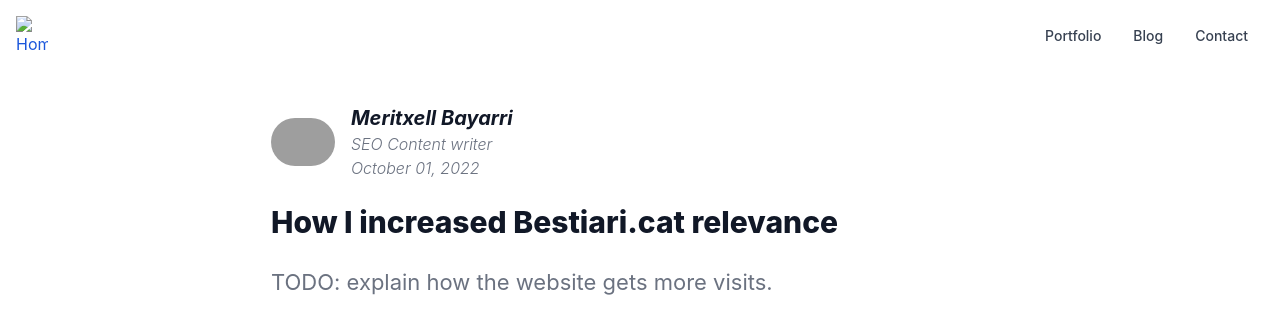
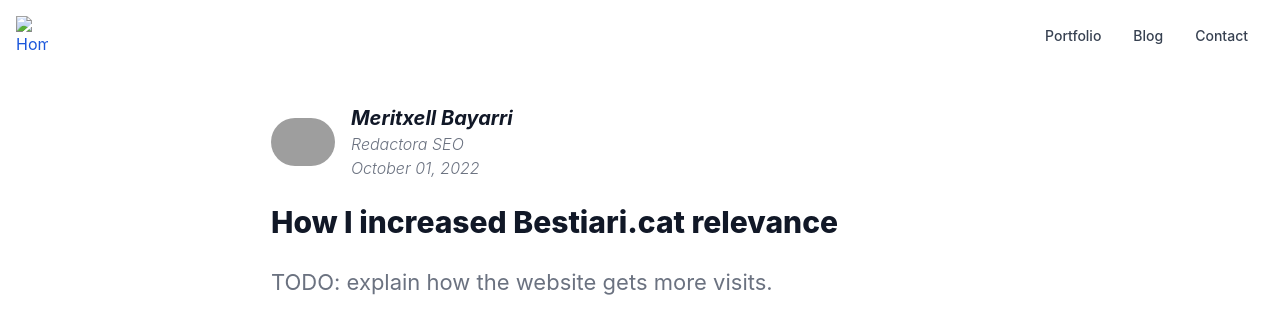
Before and after one commit to meritxellbayarri/meritxellbayarri.github.io, a Jekyll site: the page built from _posts/2022-10-01-Bestiari-website-seo.md, in a window 1280 px wide. Shown: the top 328 px of the page. Built offline with Jekyll 4.4.1, drawn with Linux system fonts in a browser that asks for light colours; comment, search, counter and statistics services are not loaded; grey boxes are pictures that could not be loaded.

Commit message:
Updated Config

```diff
--- a/_config.yml
+++ b/_config.yml
@@ -1,5 +1,5 @@
 ---
-title: Meritxell Bayarri - SEO Content Writer
+title: Meritxell Bayarri - Redactora SEO
 timezone: Europe/Madrid
 collections:
   posts:
@@ -30,12 +30,12 @@
   values:
     sitemap: false
 person: Meritxell Bayarri
-position: SEO Content writer
+position: Redactora SEO
 email: contact@meritxellbayarri.com
 repository: meritxellbayarri/meritxellbayarri.github.io
 cloudinary:
   base: https://res.cloudinary.com/meritxell/image/upload/
-lang: en
+lang: ca
 description: Meritxell Bayarri
 url: https://meritxellbayarri.github.io/
 author: meribayarri
```
